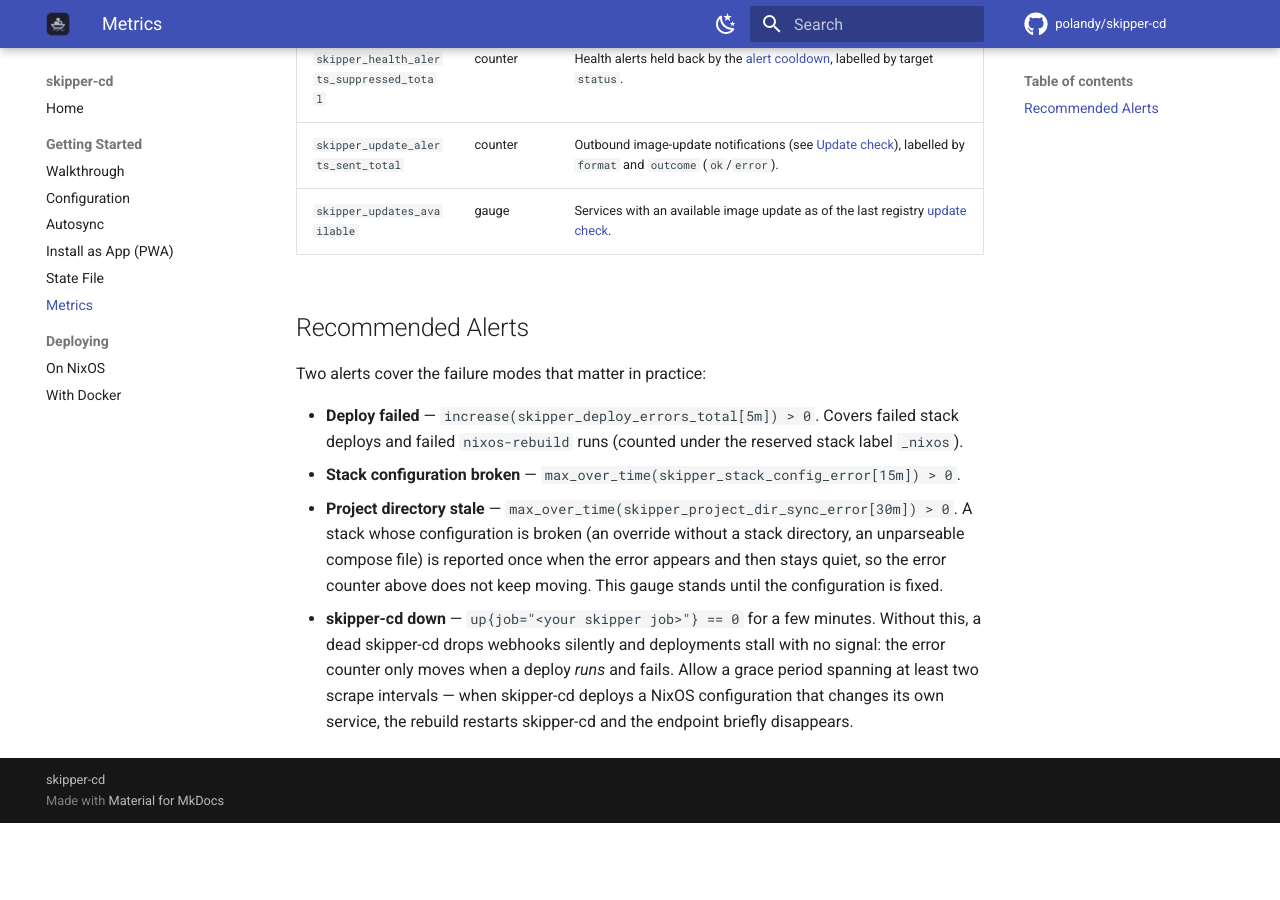
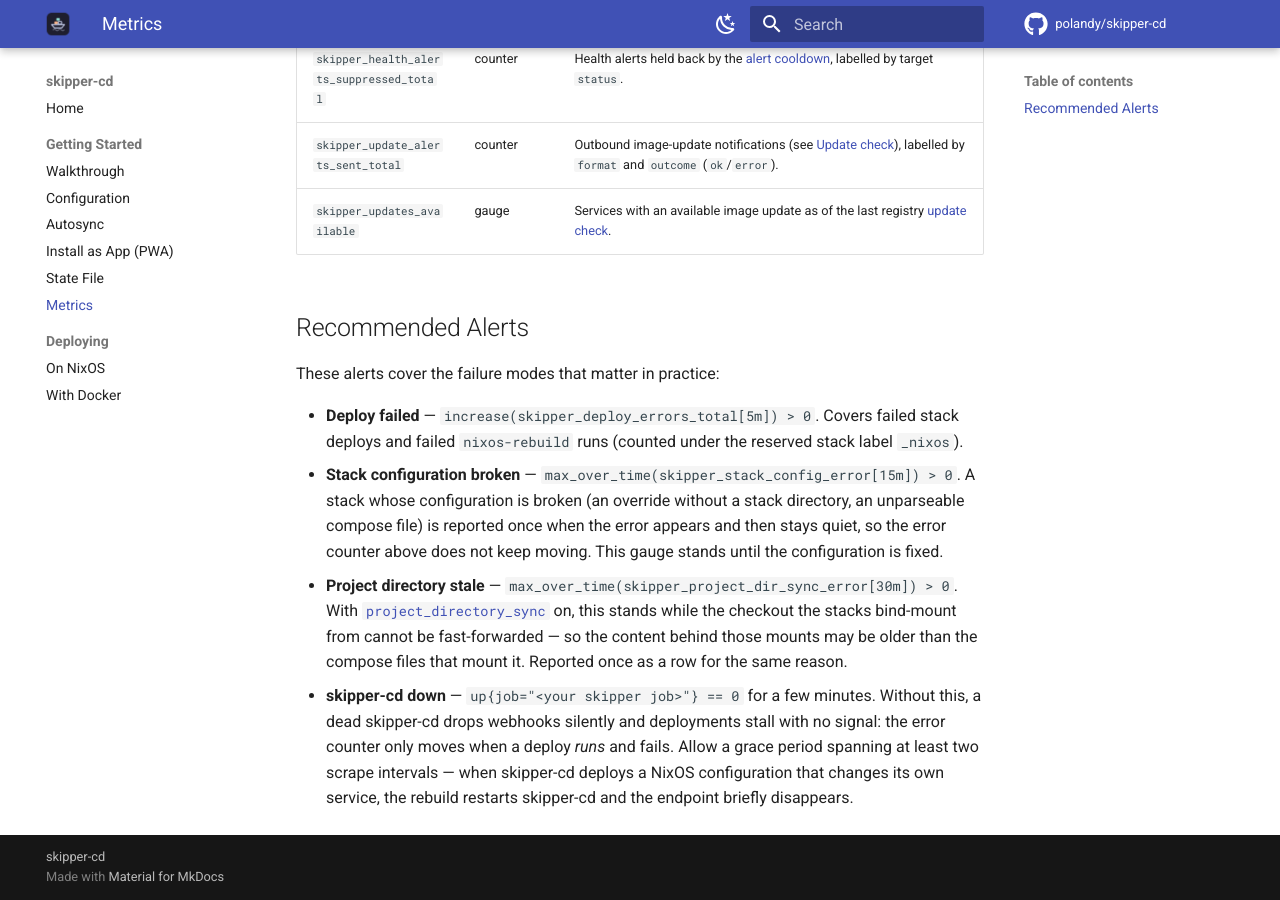
Before and after one commit to polandy/skipper-cd, an MkDocs documentation site: the page built from docs/metrics.md, in a window 1280 px wide and 900 px high, scrolled down 1530 px. Built offline with MkDocs 1.6.1 and Material for MkDocs 9.7.7, drawn with Linux system fonts in a browser that asks for light colours; comment, search, counter and statistics services are not loaded; before the commit the page ends 2353 px from its top, so only the background shows below that.

Commit message:
docs(metrics): give the project-directory alert its own entry

```diff
--- a/docs/metrics.md
+++ b/docs/metrics.md
@@ -29,17 +29,21 @@ skipper-cd exposes the following metrics on the `/metrics` endpoint (port config
 
 ## Recommended Alerts
 
-Two alerts cover the failure modes that matter in practice:
+These alerts cover the failure modes that matter in practice:
 
 - **Deploy failed** — `increase(skipper_deploy_errors_total[5m]) > 0`.
   Covers failed stack deploys and failed `nixos-rebuild` runs (counted
   under the reserved stack label `_nixos`).
 - **Stack configuration broken** — `max_over_time(skipper_stack_config_error[15m]) > 0`.
-- **Project directory stale** — `max_over_time(skipper_project_dir_sync_error[30m]) > 0`.
   A stack whose configuration is broken (an override without a stack
   directory, an unparseable compose file) is reported once when the error
   appears and then stays quiet, so the error counter above does not keep
   moving. This gauge stands until the configuration is fixed.
+- **Project directory stale** — `max_over_time(skipper_project_dir_sync_error[30m]) > 0`.
+  With [`project_directory_sync`](configuration.md#keeping-the-project-directory-current)
+  on, this stands while the checkout the stacks bind-mount from cannot be
+  fast-forwarded — so the content behind those mounts may be older than the
+  compose files that mount it. Reported once as a row for the same reason.
 - **skipper-cd down** — `up{job="<your skipper job>"} == 0` for a few
   minutes. Without this, a dead skipper-cd drops webhooks silently and
   deployments stall with no signal: the error counter only moves when a
```
